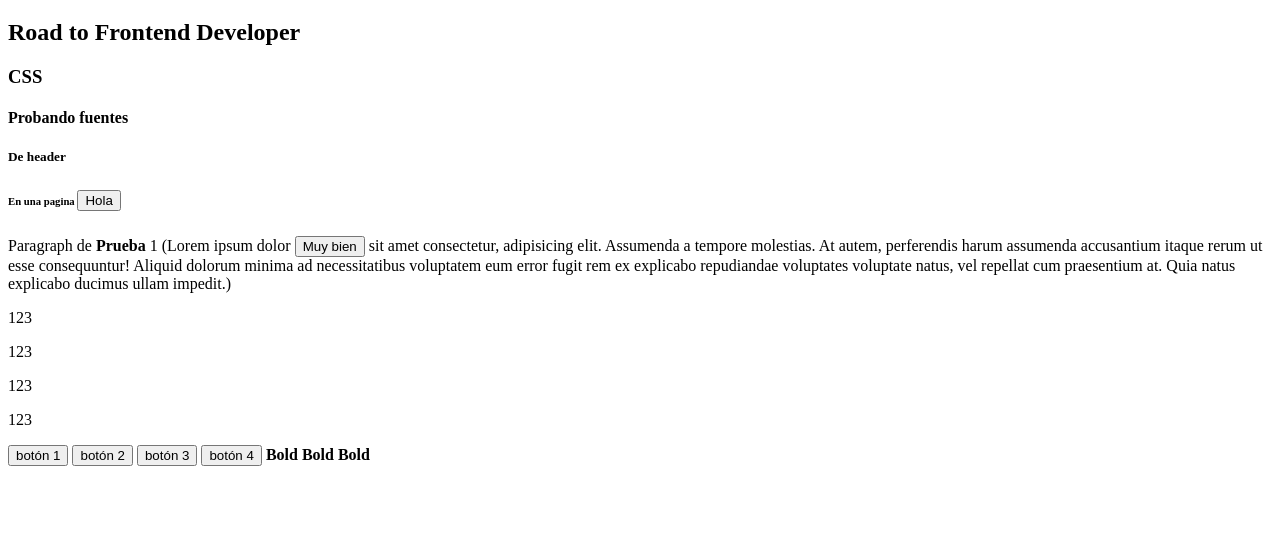
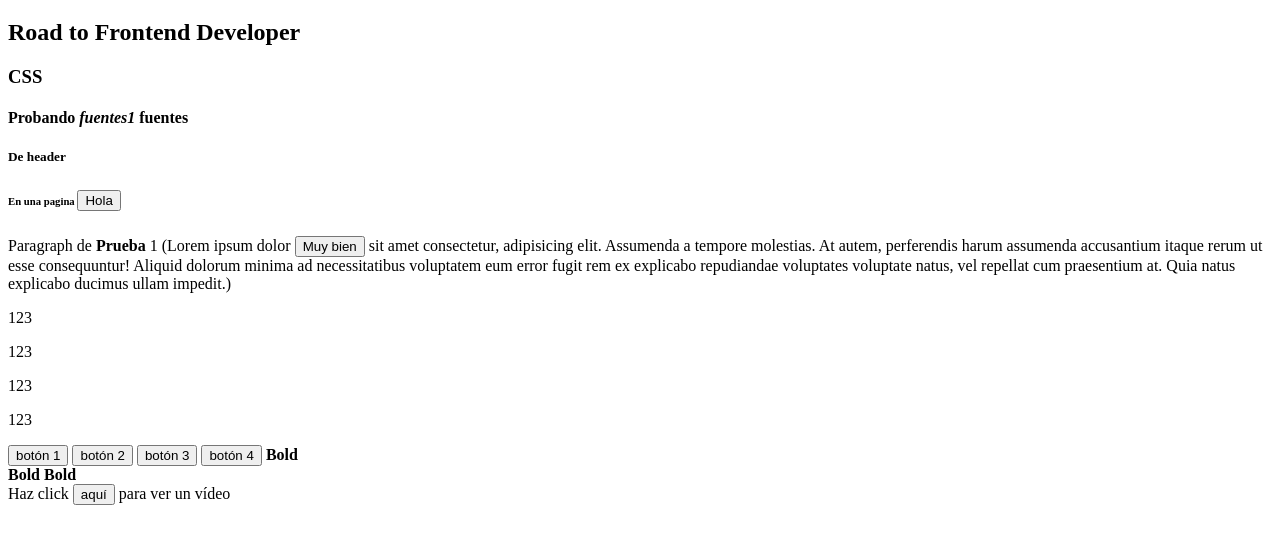
Before and after one commit to prattparedes/Headers-Commands-Etc, a plain HTML site: page index.html in a window 1280 px wide. Shown: the part 61-604 px from the top of the page. Drawn offline with Linux system fonts and the light colour scheme.

Commit message:
hyperlink

```diff
--- a/index.html
+++ b/index.html
@@ -10,7 +10,7 @@
     <h1>xMiauri Intento Día 28/08</h1>
     <h2>Road to Frontend Developer</h2>
     <h3>CSS</h3>
-    <h4>Probando fuentes</h4>
+    <h4>Probando <i>fuentes1</i> fuentes</h4>
     <h5>De header</h5>
     <h6>En una pagina <button>Hola</button></h6>
     <p>Paragraph de <b>Prueba</b> 1 (Lorem ipsum dolor <button>Muy bien</button> sit amet consectetur, adipisicing elit. Assumenda a tempore molestias. At autem, perferendis harum assumenda accusantium itaque rerum ut esse consequuntur! Aliquid dolorum minima ad necessitatibus voluptatem eum error fugit rem ex explicabo repudiandae voluptates voluptate natus, vel repellat cum praesentium at. Quia natus explicabo ducimus ullam impedit.)</p>
@@ -23,7 +23,12 @@
     <button>botón 3</button>
     <button>botón 4</button>
     <b>Bold</b>
-    <b>Bold</b>
-    <b>Bold</b>
+    <div>
+        <b>Bold</b>
+        <b>Bold</b>
+    </div>
+    <div>
+        Haz click <a href="https://www.youtube.com/watch?v=N7eGu_p2jLk"><button>aquí</button></a>  para ver un vídeo
+    </div>
 </body>
 </html>
```
